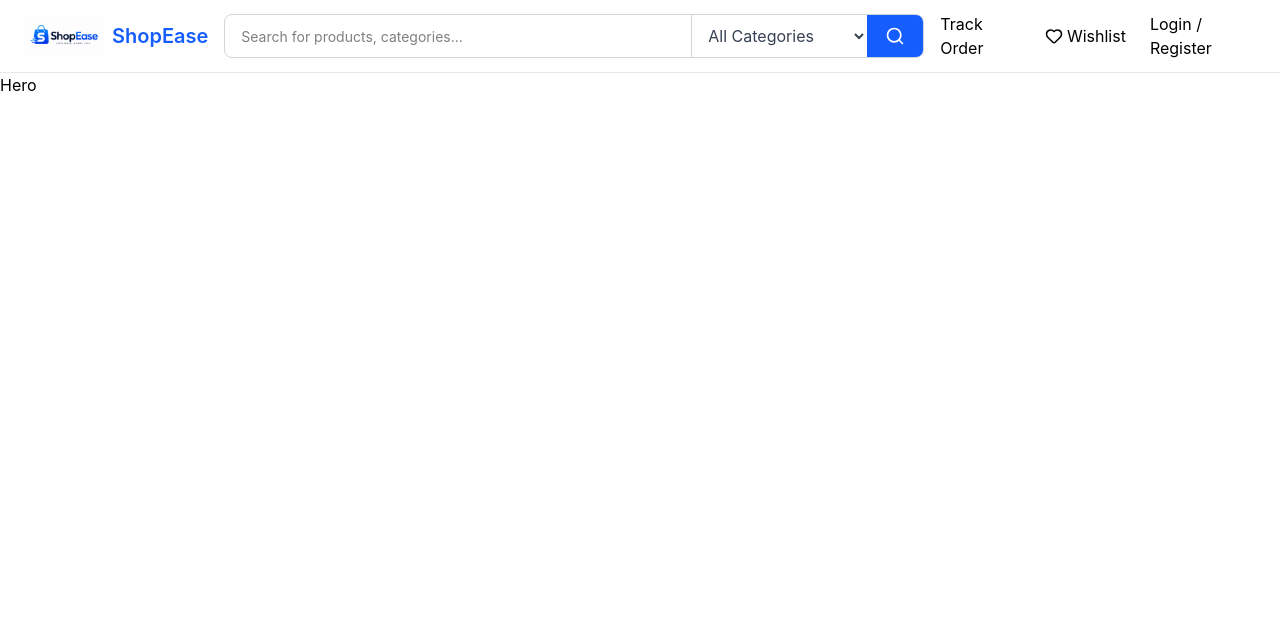
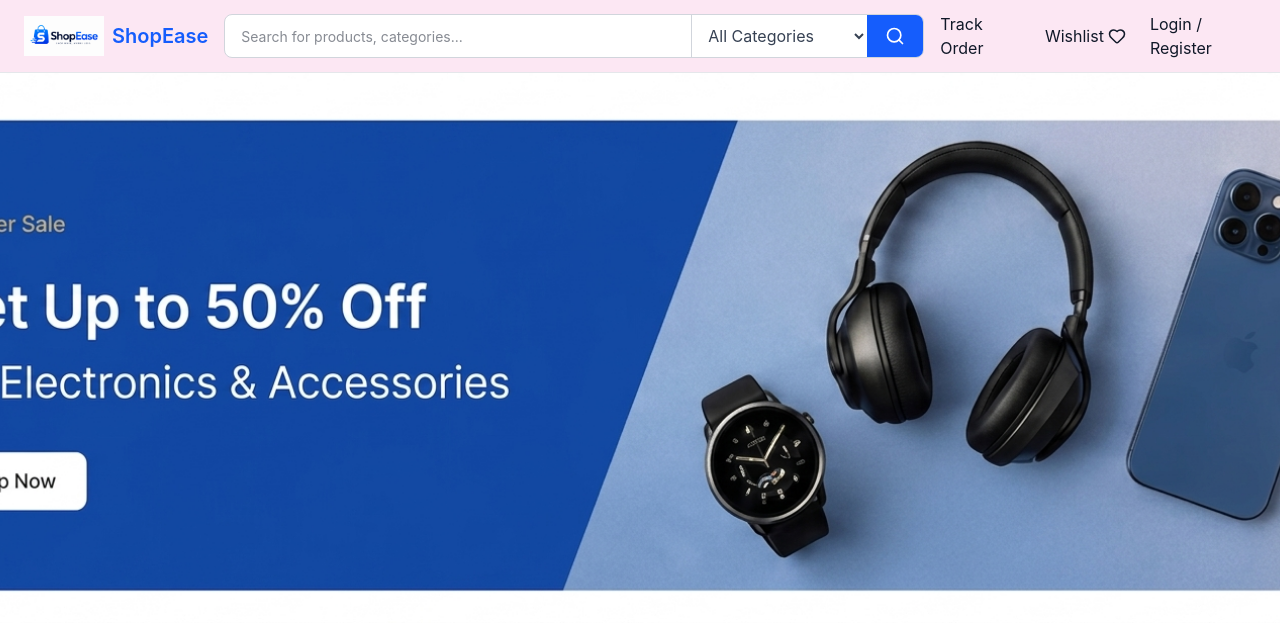
Before and after one commit to sujandumre/Ecommerece-Website-, a React app in the folder frontend/: page / in a window 1280 px wide. Shown: the top 630 px of the page. Built offline with nearby package versions, Linux system fonts and the light colour scheme; the HTML template or start-up script is replaced by a standard one.

Commit message:
navbar complete

```diff
--- a/frontend/package.json
+++ b/frontend/package.json
@@ -11,7 +11,7 @@
   },
   "dependencies": {
     "@fortawesome/fontawesome-svg-core": "^7.2.0",
-    "@fortawesome/free-regular-svg-icons": "^7.2.0",
+    "@fortawesome/free-regular-svg-icons": "^7.3.0",
     "@fortawesome/react-fontawesome": "^3.3.1",
     "@tailwindcss/vite": "^4.3.1",
     "lucide-react": "^1.18.0",
--- a/frontend/src/components/Hero.jsx
+++ b/frontend/src/components/Hero.jsx
@@ -1,9 +1,14 @@
 import React from 'react'
+import dash1 from "../assets/dash1.png";
 
 function Hero() {
   return (
-    <div className='hero'>
-      Hero
+    <div className='hero bg-blue-200 h-[550px] flex items-center justify-center'>
+      <img
+                  src={dash1}
+                  alt="dashboard banner"
+                   className="w-350 h-full object-cover"
+                />
       </div>
   )
 }
--- a/frontend/src/components/navbar/NavActions.jsx
+++ b/frontend/src/components/navbar/NavActions.jsx
@@ -1,5 +1,6 @@
 import { Link } from "react-router-dom";
 import { Heart } from "lucide-react";
+
 
 function NavActions() {
   return (
@@ -16,8 +17,9 @@ function NavActions() {
         to="/wishlist"
         className="flex items-center gap-1 hover:text-blue-600"
       >
+
+        Wishlist
         <Heart size={18} />
-        Wishlist
       </Link>
 
       <Link
--- a/frontend/src/components/navbar/Navbar.jsx
+++ b/frontend/src/components/navbar/Navbar.jsx
@@ -19,7 +19,7 @@ function Navbar () {
   return (
    <>
 
-    <nav className="flex items-center gap-4 px-6 py-3 bg-white border-b border-gray-200">
+    <nav className="flex items-center gap-4 px-6 py-3 bg-pink-100 border-b border-gray-200 text-gray-900">
 
   {/* Logo */}
   <a href="/" className="flex items-center gap-2 shrink-0">
```
Also changed, not shown: frontend/src/assets/dash1.png (added), 1 other file (tests, documents, lock files or other folders).
